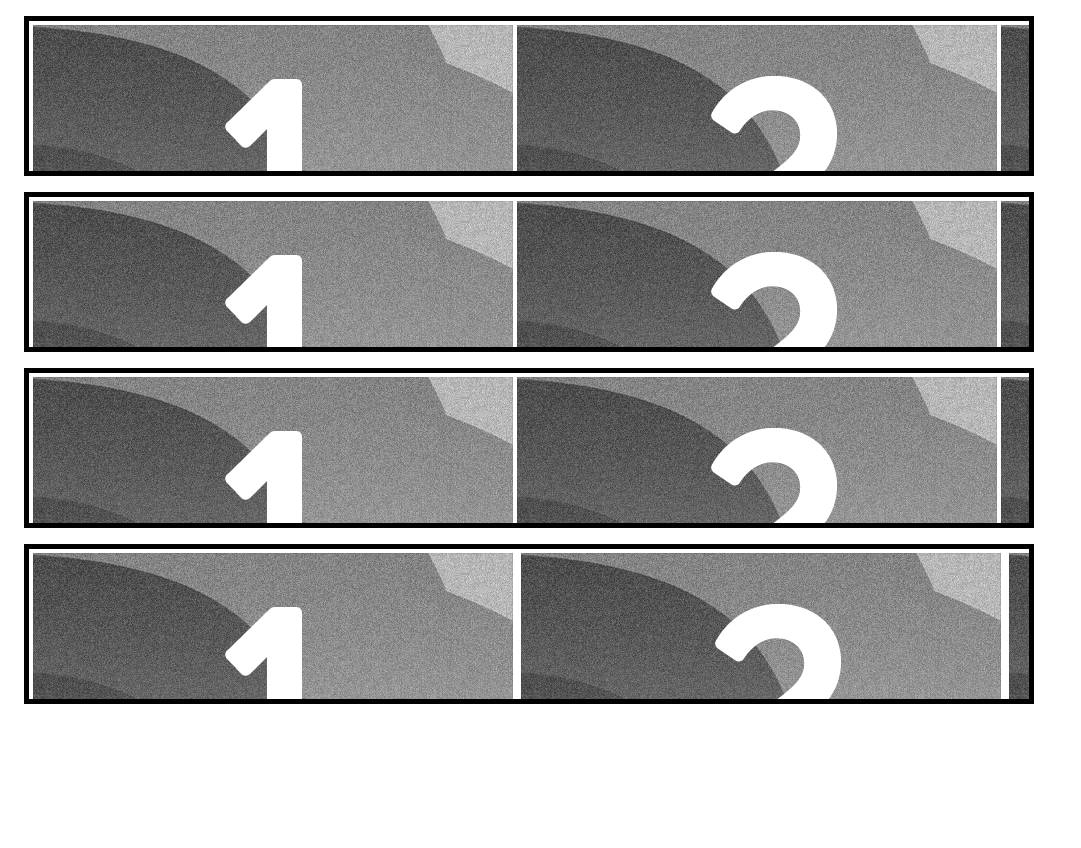
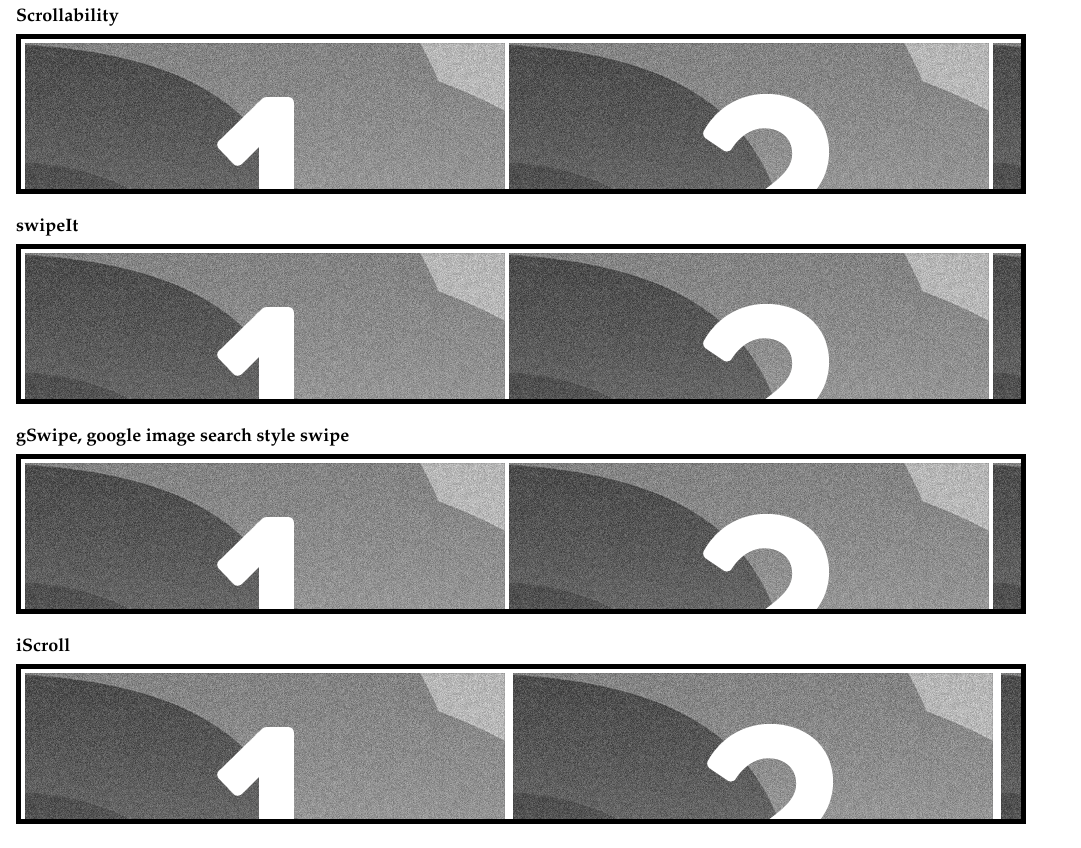
Before and after one commit to Tin/mobile-horizontal-scrolling-comparison, a plain HTML site: page index.html in a window 1280 px wide. Shown: the whole page, without its empty margins (0-1081 px from the left). Before the commit the page ends 800 px from the top, so only its background shows below. Drawn offline with Linux system fonts and the light colour scheme.

Commit message:
Add title for each swipe section.

```diff
--- a/index.html
+++ b/index.html
@@ -15,11 +15,26 @@
     <script type="text/javascript" src="javascripts/swipeit.js"></script>
     <script type="text/javascript" src="javascripts/gswipe.js"></script>
     <style type="text/css" media="screen">
+      body {
+        margin: 0;
+        padding: 0;
+      }
+      section {
+        margin: 0.5rem 0.5rem 1rem 0.5rem;
+      }
+      section h2 {
+        font-size: 18px;
+        font-weight: bold;
+        font-family: 'Palatino Linotype', Palatino, Palladio, 'URW Palladio L', 'Book Antiqua', Baskerville, 'Bookman Old Style', 'Bitstream Charter', 'Nimbus Roman No9 L', Garamond, 'Apple Garamond', 'ITC Garamond Narrow', 'New Century Schoolbook', 'Century Schoolbook', 'Century Schoolbook L', Georgia, serif;
+        margin: 0;
+        margin-left: 0.5rem;
+        line-height: 1;
+      }
       .slides_wrapper {
         overflow: hidden;
         width: 1000px;
         height: 150px;
-        margin: 1em;
+        margin: 0.5em 0.5em 1.5em 0.5em;
         border: 5px solid black;
       }
       .slides {
@@ -48,7 +63,8 @@
     </style>
   </head>
   <body id="scroll-test-body">
-    <div id="screenshots-1">
+    <section id="screenshots-1">
+      <h2>Scrollability</h2>
       <div class="slides_wrapper slides_wrapper_flex">
         <ul class="slides scrollable horizontal">
           <li class="slide"><img class="img" alt="screenshot 1" src="images/1.png" draggable="false" width="480" height="320"></li>
@@ -58,8 +74,9 @@
           <li class="slide"><img class="img" alt="screenshot 5" src="images/5.png" draggable="false" width="480" height="320"></li>
         </ul>
       </div>
-    </div>
-    <div id="screenshots-2">
+    </section>
+    <section id="screenshots-2">
+      <h2>swipeIt</h2>
       <div class="slides_wrapper slides_wrapper_flex">
         <ul class="slides">
           <li class="slide"><img class="img" alt="screenshot 1" src="images/1.png" draggable="false" width="480" height="320"></li>
@@ -69,8 +86,9 @@
           <li class="slide"><img class="img" alt="screenshot 5" src="images/5.png" draggable="false" width="480" height="320"></li>
         </ul>
       </div>
-    </div>
-    <div id="screenshots-3">
+    </section>
+    <section id="screenshots-3">
+      <h2>gSwipe, google image search style swipe</h2>
       <div id="screenshots-3-wrapper" class="slides_wrapper slides_wrapper_flex">
         <ul id="screenshots-3-slides" class="slides fast-transform">
           <li class="slide"><img class="img" alt="screenshot 1" src="images/1.png" draggable="false" width="480" height="320"></li>
@@ -80,8 +98,9 @@
           <li class="slide"><img class="img" alt="screenshot 5" src="images/5.png" draggable="false" width="480" height="320"></li>
         </ul>
       </div>
-    </div>
-    <div id="screenshots-4">
+    </section>
+    <section id="screenshots-4">
+      <h2>iScroll</h2>
       <div id="screenshots-4-wrapper" class="slides_wrapper">
         <ul id="screenshots-4-slides" class="slides" style="width: 2500px">
           <li class="slide"><img class="img" alt="screenshot 1" src="images/1.png" draggable="false" width="480" height="320"></li>
@@ -91,7 +110,7 @@
           <li class="slide"><img class="img" alt="screenshot 5" src="images/5.png" draggable="false" width="480" height="320"></li>
         </ul>
       </div>
-    </div>
+    </section>
     <script type="text/javascript" charset="utf-8">
       $('#screenshots-2 .slides').swipeIt();
       $('#screenshots-3 .slides').gSwipe({marginInSlides: 4});
```
